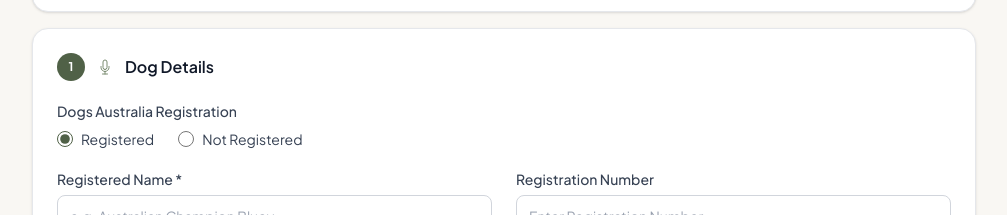
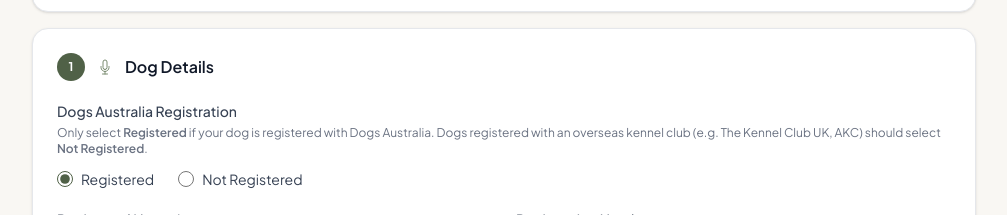
Before and after one commit to CodedBeats/Hayes_Hip_and_Elbow_Scoring, a Next.js app: page /submit in a window 1280 px wide. Shown: the part 928-1143 px from the top of the page, without its empty margins (136-1143 px from the left). Built offline with nearby package versions, Linux system fonts and the light colour scheme; no server answers.

Commit message:
fix(dog details): added note clarifying DA registration to stop overseas submitters

```diff
--- a/components/submission/DogEntryOnlineForm.tsx
+++ b/components/submission/DogEntryOnlineForm.tsx
@@ -77,8 +77,14 @@ export const DogEntryOnlineForm = ({
 
                 {/* Registration toggle */}
                 <div className="mb-5">
-                    <p className="mb-2 text-sm font-medium text-gray-700">
+                    <p className="mb-1 text-sm font-medium text-gray-700">
                         Dogs Australia Registration
+                    </p>
+                    {/* Overseas submitters were picking "Registered" for local-club registrations, underpaying at checkout */}
+                    <p className="mb-3 text-xs text-gray-500">
+                        Only select <span className="font-semibold">Registered</span> if your dog is registered with Dogs Australia.
+                        Dogs registered with an overseas kennel club (e.g. The Kennel Club UK, AKC) should select{" "}
+                        <span className="font-semibold">Not Registered</span>.
                     </p>
                     <div className="flex gap-6">
                         <label className="flex items-center gap-2 cursor-pointer">
```
